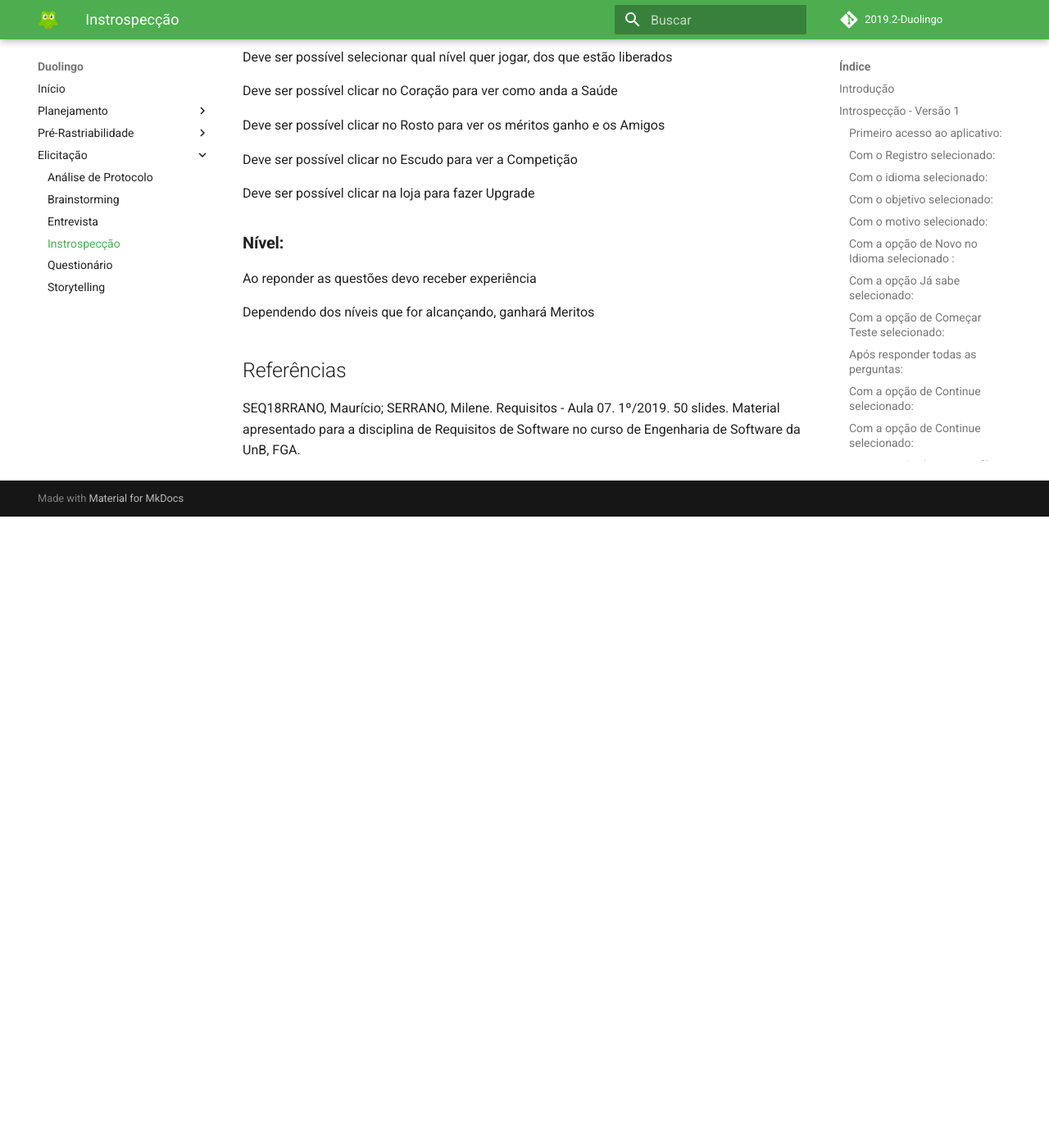
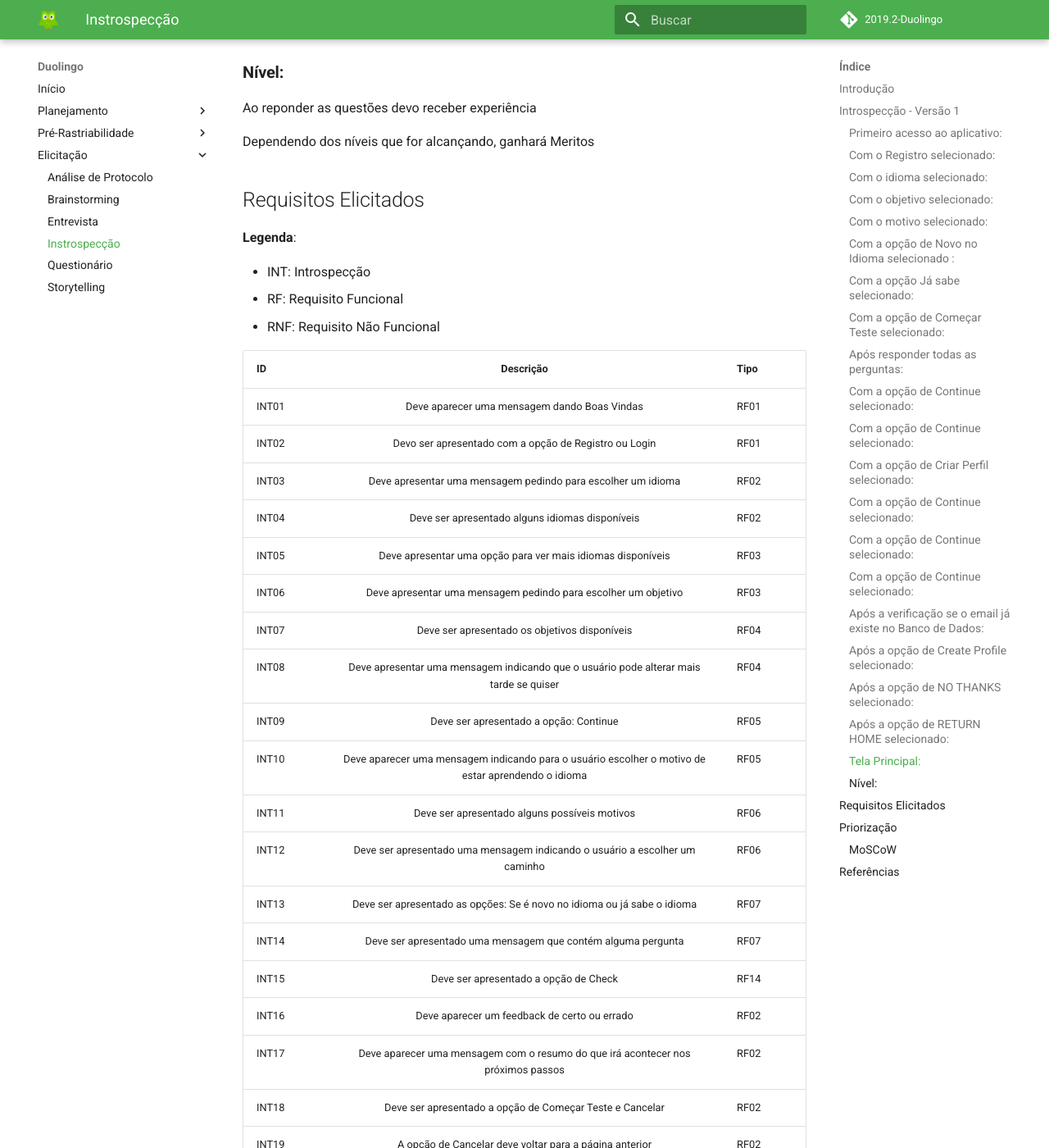
Before and after one commit to requisitos-Duolingo/Duolingo, an MkDocs documentation site: the page built from docs/elicitacao/Instrospeccao.md, in a window 1280 px wide and 1400 px high, scrolled down 5024 px. Shown: the whole window at 82% size. Built offline with MkDocs 1.6.1 and Material for MkDocs 9.7.7, drawn with Linux system fonts in a browser that asks for light colours; comment, search, counter and statistics services are not loaded; before the commit the page ends 5654 px from its top, so only the background shows below that; some of the changed text lies outside the part shown.

Commit message:
Adição da Descrição dos Requisitos Elicitados
Foi feito uma descriçao de cada introspecção e classificado em requisito funcional ou não funcional

Co-Authored-By: Vitor Meireles Oliveira <vitormeirelesoliveira@users.noreply.github.com>

```diff
--- a/docs/elicitacao/Instrospeccao.md
+++ b/docs/elicitacao/Instrospeccao.md
@@ -44,29 +41,27 @@
 ### **Com a opção de Novo no Idioma selecionado :**
 
 <p>Deve ser apresentado uma mensagem que contém alguma pergunta</p>
-<p>Deve mostrar as imagens disponíveis</p>
-<p>Deve ser possível selecionar alguma imagem</p>
-<p>Deve ser possível selecionar a opção de Check</p>
-<p>Após reponder, irá aparecer um feedback de certo ou errado</p>
-<p>Após responder, irá para a próxima pergunta</p>
+<p>O usuário deve conseguir responder, seja clickando em uma opção, ou digitar em um espaço</p>
+<p>Deve ser apresentado a opção de Check</p>
+<p>Deve aparecer um feedback de certo ou errado</p>
 
 ### **Com a opção Já sabe selecionado:**
 
 <p>Deve aparecer uma mensagem com o resumo do que irá acontecer nos próximos passos</p>
 <p>Deve ser apresentado a opção de Começar Teste e Cancelar</p>
-<p>A opção de Cancelar volta para a página anterior</p>
+<p>A opção de Cancelar deve voltar para a página anterior</p>
 
 ### **Com a opção de Começar Teste selecionado:**
 
-<p>Deve ser apresentando uma mensagem com a pergunta</p>
+<p>Deve ser apresentado uma mensagem com a pergunta</p>
 <p>Deve aparecer um campo para digitar ou alternativas para selecionar a resposta</p>
 <p>Deve ser apresentado a opção de Pular ou Check</p>
-<p>Após selecionar Check, irá aparecer um feedback de certo ou errado</p>
-<p>Após responder, irá para a próxima pergunta</p>
+<p>Deve aparecer um feedback de certo ou errado</p>
+<p>Deve ir para a próxima pergunta após responder</p>
 
 ### **Após responder todas as perguntas:**
 
-<p>Deve mostrar o dia do usuário no app</p>
+<p>Deve mostrar a última data que o usuário utilizou o app</p>
 <p>Deve mostrar uma mensagem com o XP que o usuário ganhou</p>
 <p>Deve mostrar uma mensagem de incentivo e dica</p>
 <p>Deve ser apresentado a opção de Continue</p>
@@ -155,6 +150,71 @@
 <p>Ao reponder as questões devo receber experiência</p>
 <p>Dependendo dos níveis que for alcançando, ganhará Meritos</p>
 
+## Requisitos Elicitados
+
+**Legenda**:
+
+* INT: Introspecção
+* RF: Requisito Funcional
+* RNF: Requisito Não Funcional
+
+| ID    | Descrição                 | Tipo |
+| ---   |:-------------------------:| ---|
+| INT01 | Deve aparecer uma mensagem dando Boas Vindas | RF01 |
+| INT02 | Devo ser apresentado com a opção de Registro ou Login | RF01 |
+| INT03 | Deve apresentar uma mensagem pedindo para escolher um idioma | RF02 |
+| INT04 | Deve ser apresentado alguns idiomas disponíveis | RF02 |
+| INT05 | Deve apresentar uma opção para ver mais idiomas disponíveis | RF03 |
+| INT06 | Deve apresentar uma mensagem pedindo para escolher um objetivo | RF03 |
+| INT07 | Deve ser apresentado os objetivos disponíveis | RF04 |
+| INT08 | Deve apresentar uma mensagem indicando que o usuário pode alterar mais tarde se quiser | RF04 |
+| INT09 | Deve ser apresentado a opção: Continue | RF05 |
+| INT10 | Deve aparecer uma mensagem indicando para o usuário escolher o motivo de estar aprendendo o idioma | RF05 |
+| INT11 | Deve ser apresentado alguns possíveis motivos | RF06 |
+| INT12 | Deve ser apresentado uma mensagem indicando o usuário a escolher um caminho | RF06 |
+| INT13 | Deve ser apresentado as opções: Se é novo no idioma ou já sabe o idioma | RF07 |
+| INT14 | Deve ser apresentado uma mensagem que contém alguma pergunta | RF07 |
+| INT15 | Deve ser apresentado a opção de Check | RF14 |
+| INT16 | Deve aparecer um feedback de certo ou errado | RF02 |
+| INT17 | Deve aparecer uma mensagem com o resumo do que irá acontecer nos próximos passos | RF02 |
+| INT18 | Deve ser apresentado a opção de Começar Teste e Cancelar | RF02 |
+| INT19 | A opção de Cancelar deve voltar para a página anterior | RF02 |
+| INT20 | Deve aparecer um campo para digitar ou alternativas para selecionar a resposta | RF02 |
+| INT21 | Deve ser apresentado a opção de Pular ou Check | RF02 |
+| INT22 | Deve ir para a próxima pergunta após responder | RF02 |
+| INT23 | Deve mostrar a última data que o usuário utilizou o app | RF02 |
+| INT24 | Deve mostrar uma mensagem com o XP que o usuário ganhou | RF02 |
+| INT25 | Deve mostrar uma mensagem de incentivo e dica | RF02 |
+| INT26 | Deve ser apresentado a opção de Continue | RF02 |
+| INT27 | Deve aparecer um feedback de certo ou errado | RF02 |
+| INT28 | Deve aparecer um feedback de certo ou errado | RF02 |
+| INT29 | Deve aparecer um feedback de certo ou errado | RF02 |
+| INT30 | Deve aparecer um feedback de certo ou errado | RF02 |
+| INT31 | Deve aparecer um feedback de certo ou errado | RF02 |
+| INT32 | Deve aparecer um feedback de certo ou errado | RF02 |
+
+## Priorização
+
+### MoSCoW
+
+| ID | Prioridade |
+|----|------------|
+| INT01 | Must |
+| INT02 | Must |
+| INT03 | Should |
+| INT04 | Should |
+| INT05 | Should |
+| INT06 | Should |
+| INT07 | Should |
+| INT08 | Should |
+| INT09 | Could |
+| INT10 | Would |
+| INT11 | Would |
+| INT12 | Would |
+| INT13 | Should |
+| INT14 | Could |
+| INT15 | Could |
+| INT16 | Should |
 
 ## Referências
 
```
Also changed, not shown: other parts of docs/elicitacao/Instrospeccao.md (+0 -3 lines).
